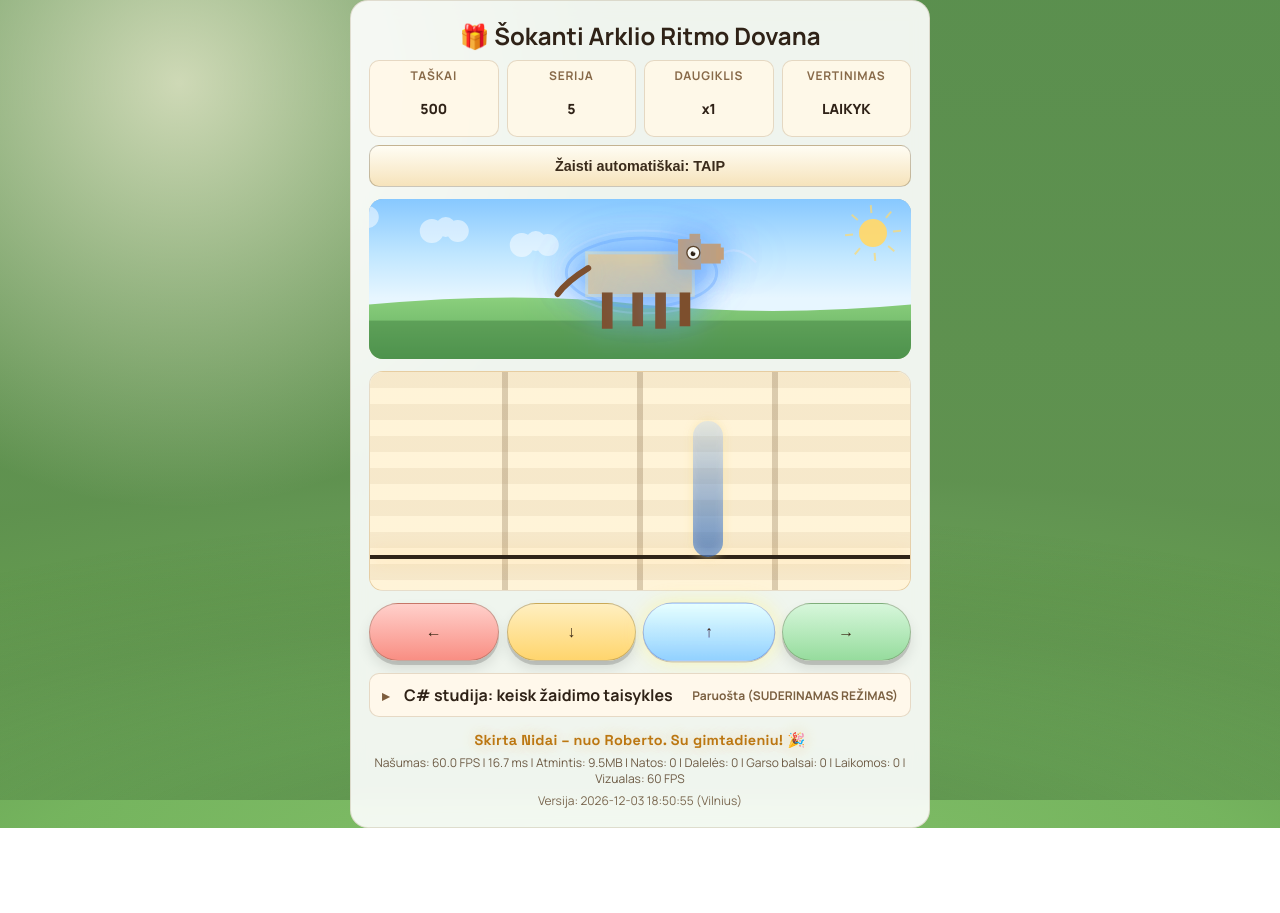
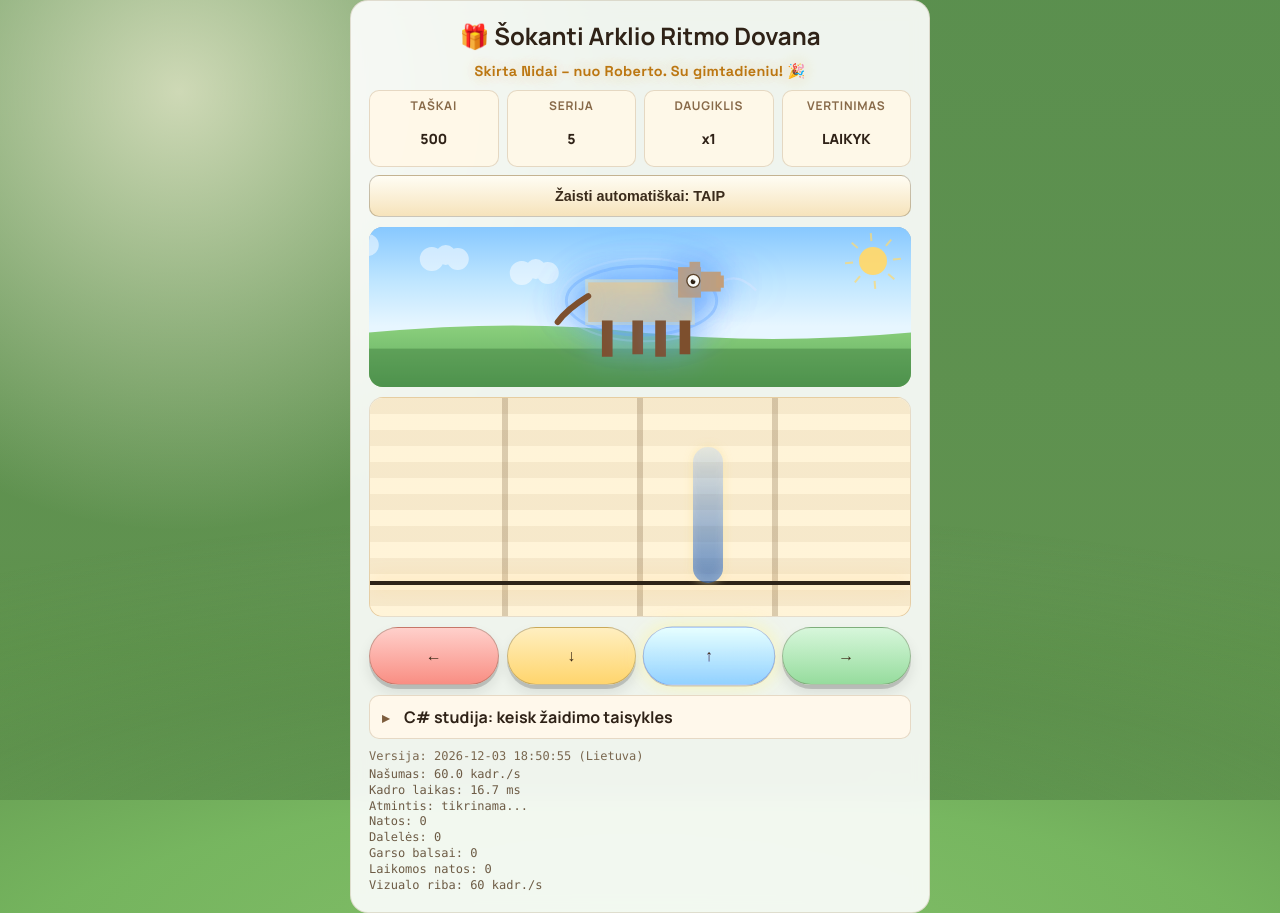
Before and after one commit to bitkojine/nida2026bday, a website built with Vite: page index.html in a window 1280 px wide. Before the commit the page ends 828 px from the top, so only its background shows below. Built offline with nearby package versions, Linux system fonts and the light colour scheme; files whose address does not match are found by name.

Commit message:
Refine mobile UI spacing and simplify compile status UX

```diff
--- a/src/main.ts
+++ b/src/main.ts
@@ -39,6 +39,7 @@ app.innerHTML = `
   <main class="layout">
     <section class="game" id="gameScreen">
       <h1>🎁 Šokanti Arklio Ritmo Dovana</h1>
+      <p class="dedication dedication-under-title dedication-footer">${DEDICATION_TEXT} 🎉</p>
       <header class="hud">
         <div><strong>Taškai</strong><span id="score">0</span></div>
         <div><strong>Serija</strong><span id="streak">0</span></div>
@@ -65,9 +66,6 @@ app.innerHTML = `
       <details class="code-studio">
         <summary>
           <span>C# studija: keisk žaidimo taisykles</span>
-          <span class="compile-status-wrap">
-            <span id="compileStatus">Kompiliuojama...</span>
-          </span>
         </summary>
         <section class="editor-panel">
           <div id="editor" class="editor"></div>
@@ -99,9 +97,10 @@ app.innerHTML = `
           </section>
         </section>
       </details>
-      <p class="dedication dedication-footer">${DEDICATION_TEXT} 🎉</p>
-      <p class="perf-stats" id="perfStats">Našumas: įkeliama...</p>
-      <p class="build-number">Versija: ${__BUILD_VILNIUS_TIME__} (Vilnius)</p>
+      <section class="perf-stack" aria-label="Našumo statistika">
+        <p class="build-number">Versija: ${__BUILD_VILNIUS_TIME__} (Lietuva)</p>
+        <p class="perf-stats" id="perfStats">Našumas: įkeliama...</p>
+      </section>
     </section>
   </main>
 `;
@@ -113,7 +112,6 @@ const multiplierEl = requiredElement<HTMLElement>('#multiplier');
 const judgementEl = requiredElement<HTMLElement>('#judgement');
 const judgementPopEl = requiredElement<HTMLElement>('#judgementPop');
 const autoplayToggleEl = requiredElement<HTMLButtonElement>('#autoplayToggle');
-const compileStatusEl = requiredElement<HTMLElement>('#compileStatus');
 const perfStatsEl = requiredElement<HTMLElement>('#perfStats');
 const puzzleProgressEl = requiredElement<HTMLElement>('#puzzleProgress');
 const puzzleStoryEl = requiredElement<HTMLElement>('#puzzleStory');
@@ -149,6 +147,9 @@ let lastVisualRenderMs = 0;
 let perfWindowStartMs = performance.now();
 let perfFrameCount = 0;
 let perfFrameMsTotal = 0;
+let perfLastMemorySampleMs = 0;
+let perfMemorySampleInFlight = false;
+let perfMemoryText = 'tikrinama...';
 let lastVisibleNoteCount = 0;
 let disposed = false;
 let autoplayEnabled = true;
@@ -337,9 +338,6 @@ function mountSimpleEditor(): void {
     setRules: (next) => {
       setRules(next);
     },
-    setStatus: (next) => {
-      compileStatusEl.textContent = next;
-    },
   });
 
   readEditorSource = (): string => fallback.value;
@@ -472,6 +470,49 @@ function readJsHeapMb(): number | null {
   return used / (1024 * 1024);
 }
 
+async function sampleMemoryText(): Promise<string> {
+  const heapMb = readJsHeapMb();
+  if (heapMb !== null) {
+    return `${heapMb.toFixed(1)}MB`;
+  }
+
+  const perf = performance as Performance & {
+    measureUserAgentSpecificMemory?: () => Promise<{ bytes: number }>;
+  };
+  if (typeof perf.measureUserAgentSpecificMemory === 'function') {
+    try {
+      const result = await perf.measureUserAgentSpecificMemory();
+      const mb = result.bytes / (1024 * 1024);
+      if (!Number.isNaN(mb) && Number.isFinite(mb)) {
+        return `${mb.toFixed(1)}MB`;
+      }
+    } catch {
+      // Ignore; we still provide a clear fallback label below.
+    }
+  }
+
+  return 'neprieinama (naršyklė nerodo)';
+}
+
+function queueMemorySample(nowMs: number): void {
+  if (perfMemorySampleInFlight) {
+    return;
+  }
+  if (nowMs - perfLastMemorySampleMs < 5000) {
+    return;
+  }
+
+  perfLastMemorySampleMs = nowMs;
+  perfMemorySampleInFlight = true;
+  void sampleMemoryText()
+    .then((next) => {
+      perfMemoryText = next;
+    })
+    .finally(() => {
+      perfMemorySampleInFlight = false;
+    });
+}
+
 function updatePerformanceStats(nowMs: number): void {
   perfFrameCount += 1;
   if (lastFrameTimeMs !== null) {
@@ -483,20 +524,24 @@ function updatePerformanceStats(nowMs: number): void {
   if (windowMs < 900) {
     return;
   }
+  queueMemorySample(nowMs);
 
   const fps = perfFrameCount / (windowMs / 1000);
   const avgFrameMs = perfFrameCount > 0 ? perfFrameMsTotal / perfFrameCount : 0;
-  const heapMb = readJsHeapMb();
   const audioStats = audio.readRuntimeStats();
   const horseStats = horseAnimator.getRuntimeStats();
-  const heapText = heapMb === null ? 'n/a' : `${heapMb.toFixed(1)}MB`;
   const visualCap = IS_COARSE_POINTER ? (autoplayEnabled ? 36 : 45) : 60;
 
-  perfStatsEl.textContent =
-    `Našumas: ${fps.toFixed(1)} FPS | ${avgFrameMs.toFixed(1)} ms ` +
-    `| Atmintis: ${heapText} | Natos: ${lastVisibleNoteCount} ` +
-    `| Dalelės: ${horseStats.noteParticles} | Garso balsai: ${audioStats.activeTransientVoices} ` +
-    `| Laikomos: ${audioStats.activeHoldVoices} | Vizualas: ${visualCap} FPS`;
+  perfStatsEl.textContent = [
+    `Našumas: ${fps.toFixed(1)} kadr./s`,
+    `Kadro laikas: ${avgFrameMs.toFixed(1)} ms`,
+    `Atmintis: ${perfMemoryText}`,
+    `Natos: ${lastVisibleNoteCount}`,
+    `Dalelės: ${horseStats.noteParticles}`,
+    `Garso balsai: ${audioStats.activeTransientVoices}`,
+    `Laikomos natos: ${audioStats.activeHoldVoices}`,
+    `Vizualo riba: ${visualCap} kadr./s`,
+  ].join('\n');
 
   perfWindowStartMs = nowMs;
   perfFrameCount = 0;
@@ -577,6 +622,8 @@ function showJudgementFeedback(
 }
 
 function resizeCanvas(): void {
+  const isLandscape = window.matchMedia('(orientation: landscape)').matches;
+  const isCoarseLandscape = IS_COARSE_POINTER && isLandscape;
   const cardStyle = window.getComputedStyle(gameScreen);
   const horizontalPadding =
     Number.parseFloat(cardStyle.paddingLeft) + Number.parseFloat(cardStyle.paddingRight);
@@ -584,7 +631,9 @@ function resizeCanvas(): void {
   const fallbackWidth = Math.floor(window.innerWidth - 24);
   const availableWidth = containerWidth > 0 ? containerWidth : fallbackWidth;
   const horseWidth = Math.max(220, availableWidth);
-  const horseHeight = Math.min(170, Math.max(120, Math.floor(window.innerHeight * 0.2)));
+  const horseHeight = isCoarseLandscape
+    ? Math.min(140, Math.max(92, Math.floor(window.innerHeight * 0.16)))
+    : Math.min(170, Math.max(120, Math.floor(window.innerHeight * 0.2)));
   const metrics = buildLayoutMetrics(horseWidth, horseHeight, window.devicePixelRatio || 1);
   canvas.style.width = `${metrics.width}px`;
   canvas.style.height = `${metrics.height}px`;
@@ -788,9 +837,6 @@ async function initEditor(): Promise<void> {
       applyCompileResult(editor.getValue(), compiler, {
         setRules: (next) => {
           setRules(next);
-        },
-        setStatus: (next) => {
-          compileStatusEl.textContent = next;
         },
       });
     };
--- a/src/style.css
+++ b/src/style.css
@@ -14,6 +14,7 @@
   --text: #2f2217;
   --muted: #6a5a49;
   --danger: #c94141;
+  --space-stack: 10px;
   --fs-small: 0.75rem;
   --fs-body: 0.82rem;
   --fs-medium: 0.9rem;
@@ -172,6 +173,9 @@ body[data-weather='ZAIBAS']::before {
 }
 
 .game {
+  display: flex;
+  flex-direction: column;
+  gap: var(--space-stack);
   width: 100%;
   max-width: 580px;
   margin: 0 auto;
@@ -183,7 +187,7 @@ body[data-weather='ZAIBAS']::before {
 }
 
 .dedication {
-  margin: 0 0 10px;
+  margin: 0;
   font-family: 'Space Grotesk', sans-serif;
   font-weight: 700;
   letter-spacing: 0.02em;
@@ -206,6 +210,10 @@ h1 {
   text-align: center;
 }
 
+.game > h1 {
+  margin: 0;
+}
+
 .btn-primary {
   margin-top: 14px;
   width: 100%;
@@ -223,7 +231,7 @@ h1 {
   grid-template-columns: repeat(4, 1fr);
   gap: 8px;
   font-size: var(--fs-body);
-  margin-bottom: 12px;
+  margin: 0;
 }
 
 .hud div {
@@ -278,7 +286,7 @@ h1 {
   width: 100%;
   max-width: 100%;
   display: block;
-  margin: 0 auto 12px;
+  margin: 0 auto;
   border-radius: 14px;
   border: 0;
   box-shadow: inset 0 0 0 1px rgba(130, 93, 47, 0.25);
@@ -290,7 +298,7 @@ h1 {
   --hit-line-percent: 85%;
   position: relative;
   height: 220px;
-  margin-bottom: 12px;
+  margin: 0;
   border-radius: 14px;
   overflow: hidden;
   border: 1px solid rgba(130, 93, 47, 0.2);
@@ -463,7 +471,7 @@ h1 {
   display: grid;
   grid-template-columns: repeat(4, 1fr);
   gap: 8px;
-  margin-bottom: 12px;
+  margin: 0;
 }
 
 .input-row button {
@@ -571,7 +579,7 @@ h1 {
 }
 
 .code-studio {
-  margin-top: 12px;
+  margin: 0;
   position: relative;
 }
 
@@ -609,7 +617,7 @@ h1 {
 }
 
 .editor-panel {
-  margin-top: 10px;
+  margin-top: var(--space-stack);
   border-radius: 14px;
   border: 1px solid rgba(130, 93, 47, 0.2);
   overflow: hidden;
@@ -619,23 +627,8 @@ h1 {
   height: 300px;
 }
 
-#compileStatus {
-  font-size: var(--fs-small);
-  font-weight: 700;
-  color: #7b6041;
-  text-align: right;
-}
-
-.compile-status-wrap {
-  display: inline-flex;
-  align-items: center;
-  flex-wrap: wrap;
-  justify-content: flex-end;
-  gap: 8px;
-}
-
 .template-panel {
-  margin-top: 8px;
+  margin-top: var(--space-stack);
   border: 1px solid rgba(130, 93, 47, 0.2);
   border-radius: 10px;
   background: #fffaf1;
@@ -848,26 +841,35 @@ h1 {
   display: none;
 }
 
-.dedication-footer {
-  margin: 14px 0 0;
+.dedication-under-title {
+  margin: 0;
   text-align: center;
   font-size: var(--fs-medium);
 }
 
+.perf-stack {
+  margin: 0;
+  width: 100%;
+}
+
 .perf-stats {
-  margin: 6px 0 0;
-  text-align: center;
+  margin: 4px 0 0;
+  text-align: left;
   font-size: var(--fs-small);
-  line-height: 1.3;
+  line-height: 1.32;
   color: #6d5b45;
-  overflow-wrap: anywhere;
+  white-space: pre-line;
+  font-variant-numeric: tabular-nums;
+  font-family: 'IBM Plex Mono', 'SF Mono', Menlo, Consolas, monospace;
 }
 
 .build-number {
-  margin: 6px 0 0;
-  text-align: center;
+  margin: 0;
+  text-align: left;
   font-size: var(--fs-small);
   color: #7a674f;
+  font-variant-numeric: tabular-nums;
+  font-family: 'IBM Plex Mono', 'SF Mono', Menlo, Consolas, monospace;
 }
 
 @keyframes glow {
@@ -1030,12 +1032,42 @@ h1 {
   }
 
   .game {
+    --space-stack: 8px;
     max-width: none;
     min-height: calc(100dvh - env(safe-area-inset-top) - env(safe-area-inset-bottom));
     border-radius: 0;
     border-left: 0;
     border-right: 0;
+    padding-top: max(8px, env(safe-area-inset-top));
+    padding-bottom: max(8px, env(safe-area-inset-bottom));
     padding-left: max(10px, env(safe-area-inset-left));
     padding-right: max(10px, env(safe-area-inset-right));
   }
+
+  .hud div {
+    min-height: 62px;
+  }
+
+  #horseCanvas {
+    border-radius: 10px;
+  }
+
+  .highway-shell {
+    height: 172px;
+  }
+
+  .input-row button {
+    min-height: 50px;
+  }
+
+  .editor {
+    height: 230px;
+  }
+
+  .syntax-editor,
+  .fallback-lines,
+  .fallback-highlight,
+  .fallback-editor {
+    height: 230px;
+  }
 }
--- a/src/ui/compileFeedback.ts
+++ b/src/ui/compileFeedback.ts
@@ -6,7 +6,6 @@ export interface CompileServiceLike {
 
 export interface CompileFeedbackSinks {
   setRules(next: DanceRules): void;
-  setStatus(next: string): void;
 }
 
 export function applyCompileResult(
@@ -16,13 +15,8 @@ export function applyCompileResult(
 ): void {
   const result = compiler.compile(source);
   if (result.success) {
-    const runtimeLabel = result.mode === 'fallback' ? 'SUDERINAMAS REŽIMAS' : '.NET WASM';
     sinks.setRules(result.rules);
-    sinks.setStatus(`Paruošta (${runtimeLabel})`);
-    return;
   }
-
-  sinks.setStatus(result.errors[0] ?? 'Klaida');
 }
 
 export function wireFallbackCompiler(
```
Also changed, not shown: e2e/game.spec.ts (+41 -67 lines), tests/compileFeedback.test.ts (+6 -11 lines), README.md.
